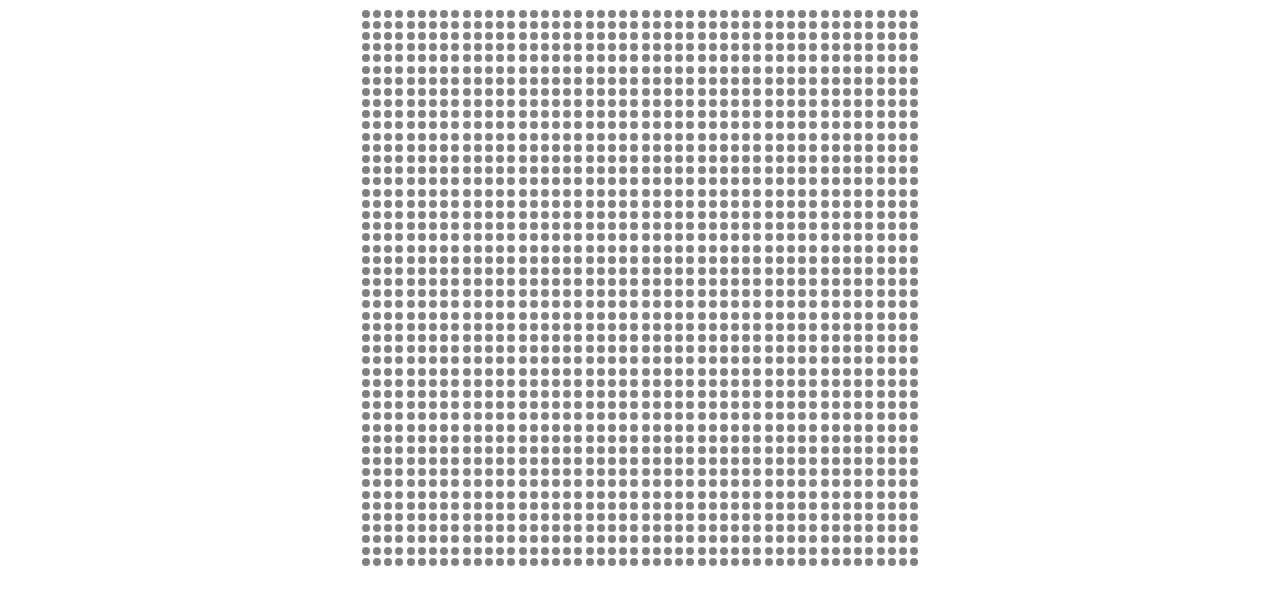
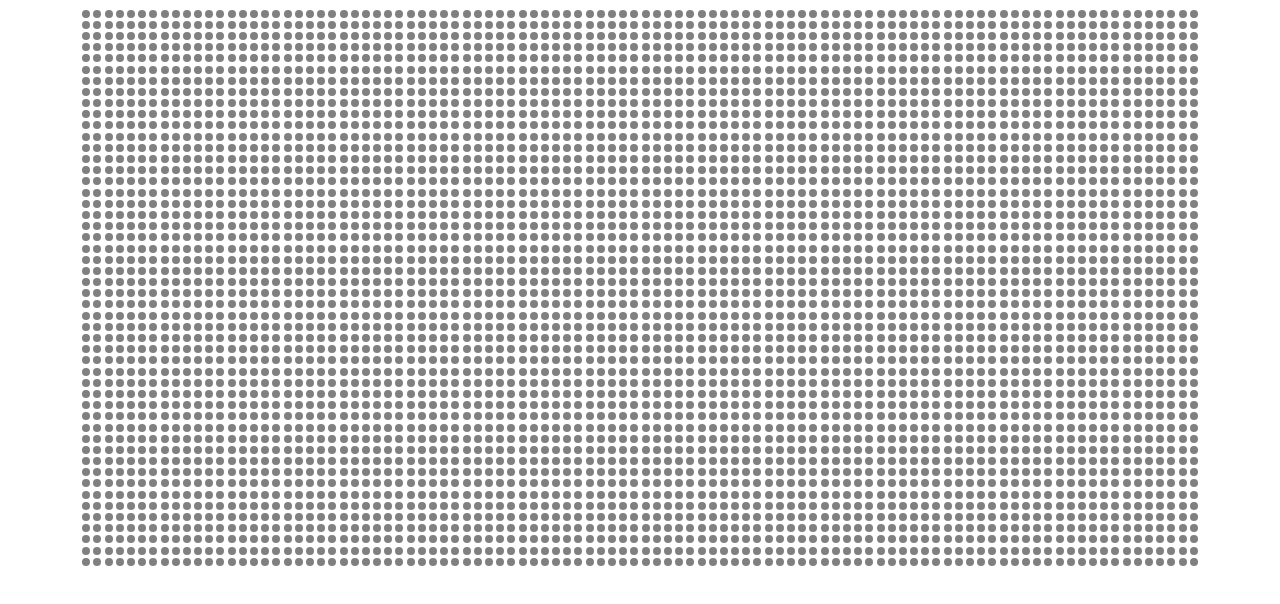
Before and after one commit to anastr0/your-life-in-weeks, a Nuxt app: page / in a window 1280 px wide. Shown: the top 604 px of the page. Built offline with nearby package versions, Linux system fonts and the light colour scheme.

Commit message:
weeks left in red

```diff
--- a/app.vue
+++ b/app.vue
@@ -16,7 +16,8 @@
             <div
               v-for="(v, j) in lifeGrid[1]"
               :key="lifeGrid[0] * i + j"
-              class="dot"></div>
+              class="dot"
+              v-bind:style="[lifeGrid[0] * i + j > (lifeExpectancy - daysLeft) ? { background: 'red' }: { background: 'grey' }]"></div>
           </div>
         </div>
         <!-- grid past days in grey, future days in red, today -->
@@ -28,11 +29,19 @@
 <script setup lang="ts">
 const appConfig = useAppConfig();
 
-var lifeGrid = [0, 0];
+var lifeGrid = [50, 100];
+var lifeExpectancy = 0; // in weeks
+var weeksLeft = 0;
+
+const setDoB = function () {
+  console.log("dob set")
+}
 
 const loadLifeGrid = function () {
   console.log("life grid loaded from localstorage");
-  lifeGrid = [50, 50];
+  lifeGrid = [50, 100];
+  lifeExpectancy = lifeGrid[0] * lifeGrid[1];
+  weeksLeft = 4510;
 };
 
 onBeforeMount(() => {
```
